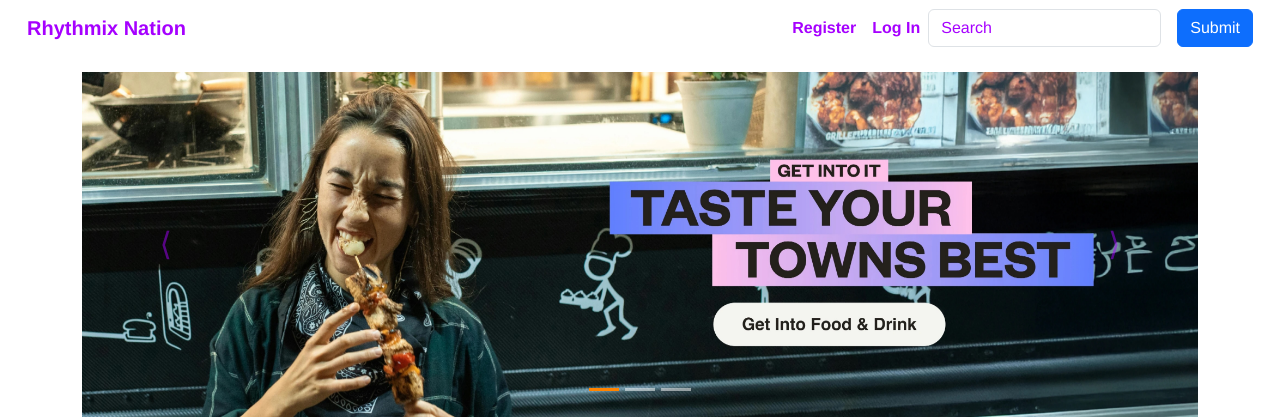
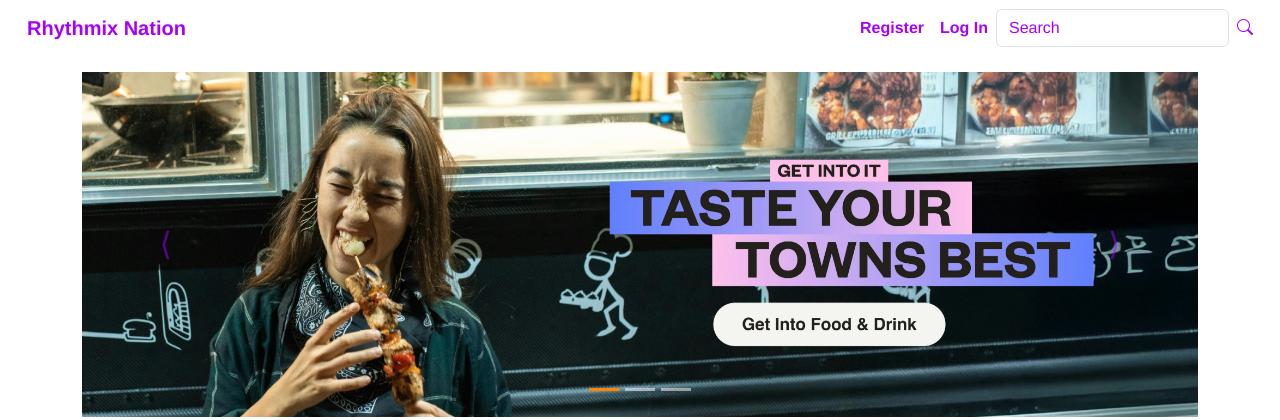
Before and after one commit to sherbacodes/IAB207_A3, a Flask app: page / in a window 1280 px wide. Shown: the top 420 px of the page. Run offline with Flask 3, Linux system fonts and the light colour scheme; some libraries are stand-ins or nearby versions.

Commit message:
Update search button to search icon

```diff
--- a/website/static/style/styles.css
+++ b/website/static/style/styles.css
@@ -133,6 +133,8 @@ header {
 }
 
 /* Button color stays correct on all states */
+.icon-button,
+.icon-button:hover
 .button-color,
 .button-color:hover,
 .button-color:focus,
@@ -283,3 +285,32 @@ main {
     box-shadow: 0 4px 10px rgba(0, 0, 0, 0.1);
     margin-bottom: 2rem; /* This controls the spacing */
 }
+.icon-button {
+    background: transparent;
+    border: none;
+    display: flex;
+    align-items: center;
+    justify-content: center;
+    cursor: pointer;
+}
+
+.icon-button {
+  background: none !important;
+  border: none !important;
+  outline: none !important;
+  box-shadow: none !important;
+  padding: 0 !important;
+  margin: 0 !important;
+  display: inline-flex;
+  align-items: center;
+  justify-content: center;
+  cursor: pointer;
+}
+
+.icon-button i {
+  color: #a600ff !important;
+}
+
+.icon-button:hover i {
+  color: #ff8400 !important;
+}
--- a/website/templates/base.html
+++ b/website/templates/base.html
@@ -54,9 +54,13 @@
                     </ul>
 
                     <!-- Serach for people to index specific events-->
-                    <form action="{{ url_for('main.search') }}" class="form-inline d-flex flex-nowrap" role="search">
-                        <input class="form-control me-2" type="text" name="search" id="searchForm" class = "form-control" placeholder="Search" aria-label="Search">
-                        <button type="submit" class="felx-shrink-1 btn btn-primary ms-2"> Submit</button>
+                    <form action="{{ url_for('main.search') }}" method="get" class="form-inline d-flex flex-nowrap align-items-center" role="search">
+                        <input class="form-control me-2" type="text" name="search" id="searchForm"
+                            value="{{ request.args.get('search', '') }}" placeholder="Search" aria-label="Search">
+
+                        <button type="submit" class="icon-button" aria-label="Search">
+                            <i class="bi bi-search"></i>
+                        </button>
                     </form>
                 </div>
             </div>
--- a/website/templates/index.html
+++ b/website/templates/index.html
@@ -30,13 +30,17 @@
   </div>
 
   <nav class="navbar navbar-expand-lg">
-    <div class="container">
-      <a class="navbar-brand category">Category</a>
-      <button class="navbar-toggler" type="button" data-bs-toggle="collapse" data-bs-target="#navbarNav" aria-controls="navbarNav" aria-expanded="false" aria-label="Toggle navigation">
+    <div class="container d-flex justify-content-between align-items-center flex-wrap">
+
+      <!-- Left: Category Label + Links -->
+      <div class="d-flex align-items-center flex-wrap">
+        <a class="navbar-brand category me-3">Category</a>
+        <button class="navbar-toggler" type="button" data-bs-toggle="collapse" data-bs-target="#navbarNav"
+          aria-controls="navbarNav" aria-expanded="false" aria-label="Toggle navigation">
           <span class="navbar-toggler-icon"></span>
         </button>
-      <div class="collapse navbar-collapse" id="navbarNav">
-        <ul class="navbar-nav">
+        <div class="collapse navbar-collapse show" id="navbarNav">
+          <ul class="navbar-nav flex-wrap">
             <li class="nav-item"><a class="nav-link active" href="404.html">Classical</a></li>
             <li class="nav-item"><a class="nav-link active" href="404.html">Pop</a></li>
             <li class="nav-item"><a class="nav-link active" href="404.html">Rock</a></li>
@@ -47,6 +51,15 @@
             <li class="nav-item"><a class="nav-link active" href="404.html">Electronic</a></li>
           </ul>
         </div>
+      </div>
+
+      <!-- Right: Clear Results Button (only when search is active) -->
+      {% if request.args.get('search') %}
+        <div class="d-flex">
+          <a href="{{ url_for('main.index') }}" class="btn btn-primary button-color button-hover">Clear Results</a>
+        </div>
+      {% endif %}
+
     </div>
   </nav>
 
```
Lines whose indentation alone changed are shown as unchanged.
